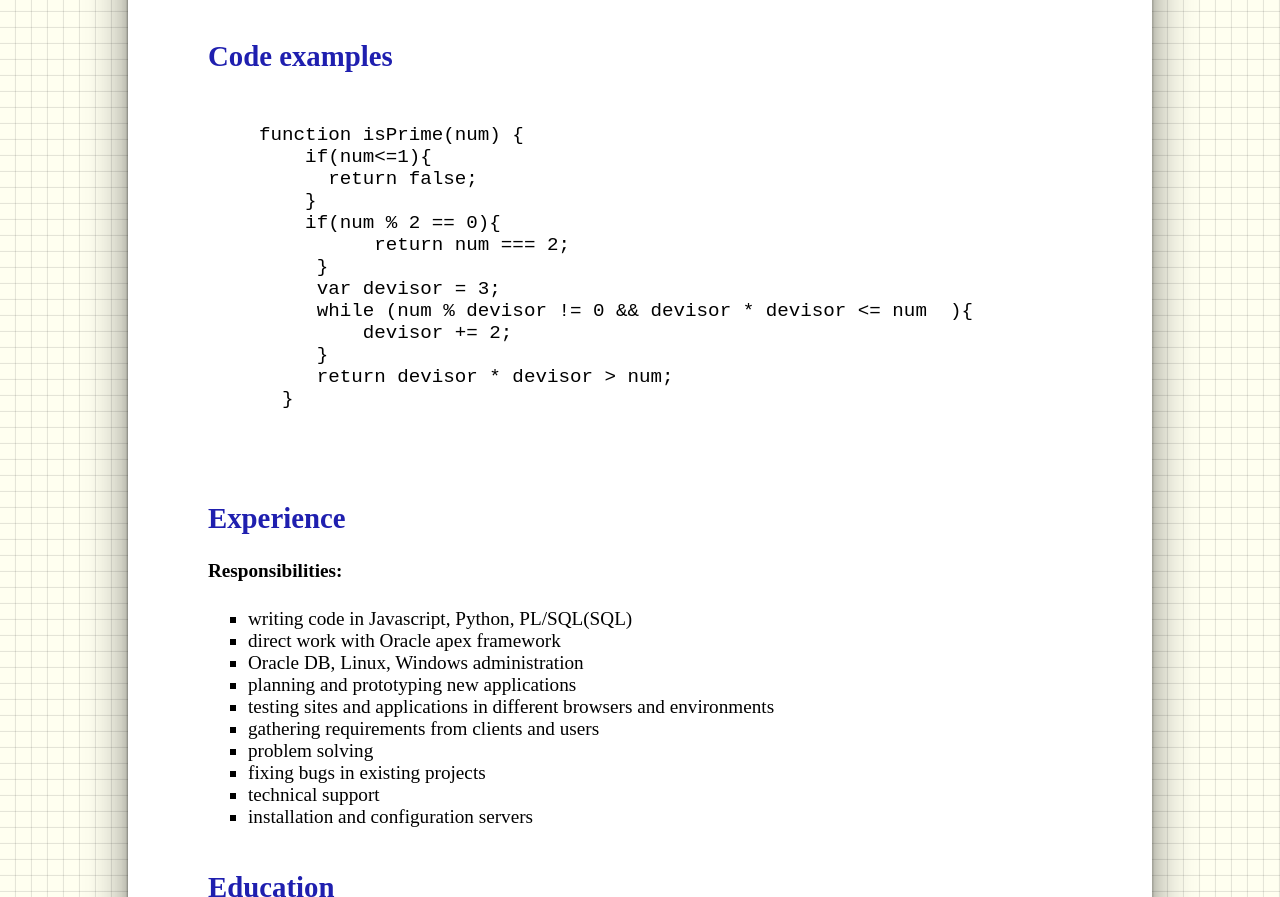
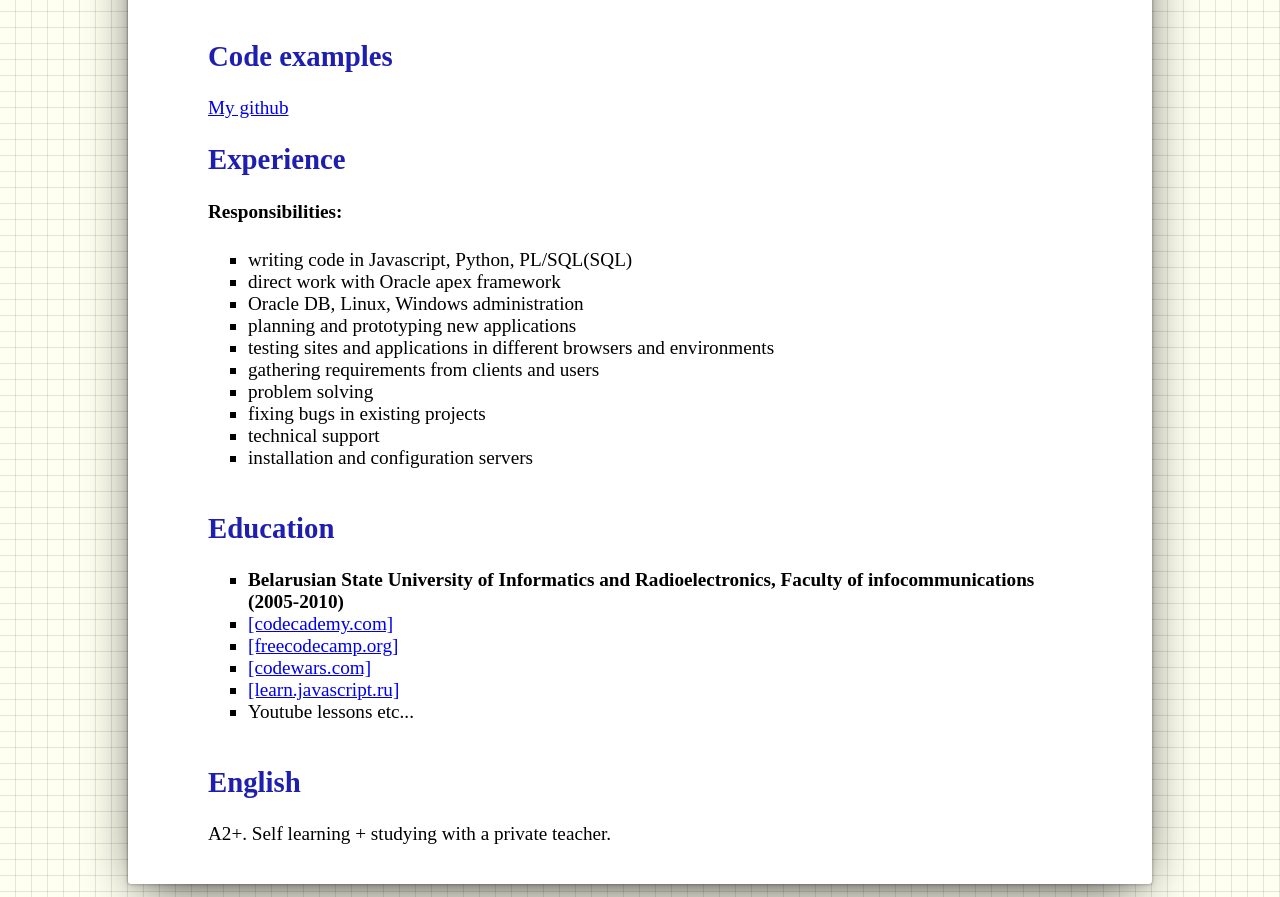
Before and after one commit to vviiiii/rsschool-cv, a plain HTML site: page index.html in a window 1280 px wide. Shown: the part 1012-1909 px from the top of the page. Drawn offline with Linux system fonts and the light colour scheme.

Commit message:
refactor: add link to github

```diff
--- a/index.html
+++ b/index.html
@@ -54,23 +54,7 @@
             </section>
             <section>
                 <h2> Code examples</h2>
-                <pre>
-<code contenteditable spellcheck="false">
-    function isPrime(num) {
-        if(num<=1){
-          return false;
-        }
-        if(num % 2 == 0){
-              return num === 2;
-         }
-         var devisor = 3;
-         while (num % devisor != 0 && devisor * devisor <= num  ){
-             devisor += 2;
-         }
-         return devisor * devisor > num;
-      }
-</code>
-                  </pre>
+                <a href="https://github.com/vviiiii/">My github</a>
             </section>
             <section>
                 <h2>Experience</h2>
```
